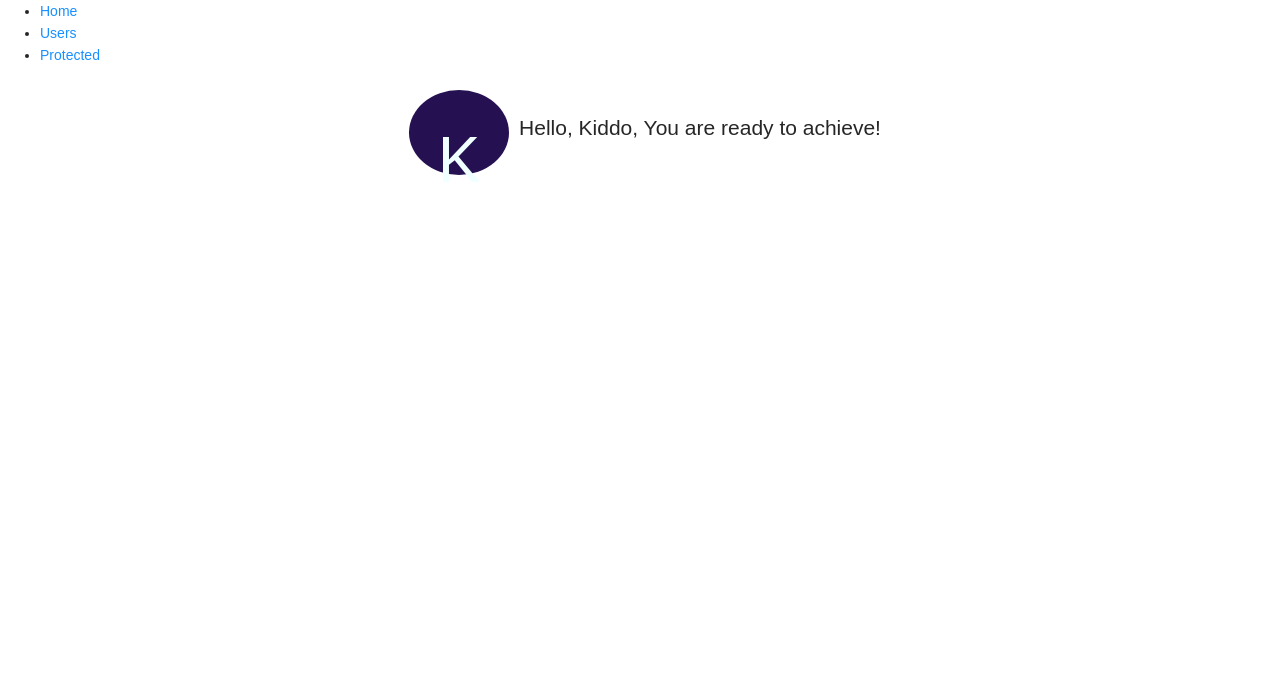
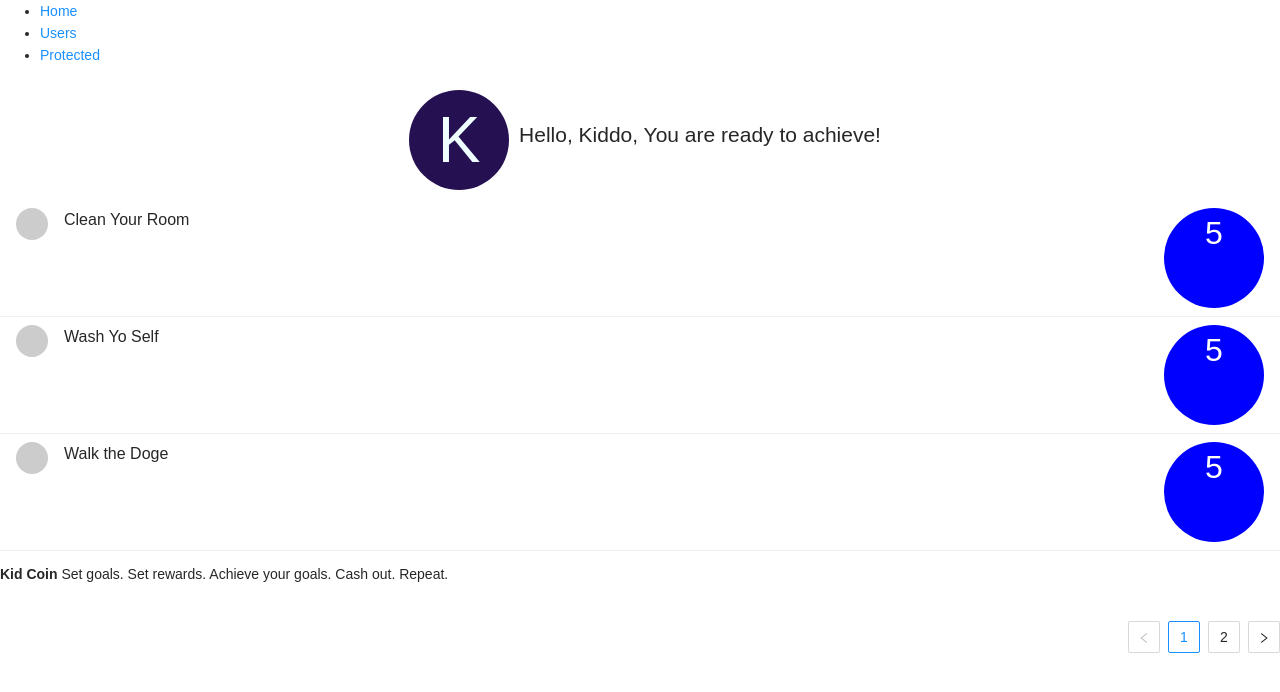
Before and after one commit to Jon-Nutman/kid-bucks-final, a React (Create React App) app in the folder client/: page /child-dashboard in a window 1280 px wide. Shown: the top 692 px of the page. Built offline with nearby package versions, Linux system fonts and the light colour scheme.

Commit message:
goals list started

```diff
--- a/client/src/features/child/ChildDashboardPage.js
+++ b/client/src/features/child/ChildDashboardPage.js
@@ -1,10 +1,12 @@
 import React from 'react'
 import Header from './Header'
+import GoalList from '../commonComponents/GoalList'
 
 export default function ChildDashboardPage() {
     return (
         <>
             <Header />
+            <GoalList />
         </>
     )
 }
--- a/client/src/features/child/Header.css
+++ b/client/src/features/child/Header.css
@@ -9,10 +9,10 @@
 }
 
 .avatar {
-  padding-top: 20px;
+  padding-top: 0px;
   margin: 10px;
   width: 100px;
-  height: 85px;
+  height:100px;
   color: azure;
   background-color: rgb(37, 16, 81);
   border-radius: 50%;
--- /dev/null
+++ b/client/src/features/commonComponents/GoalList.js
@@ -0,0 +1,87 @@
+
+import React from 'react'
+import { useContext } from 'react'
+import { List, Avatar, Space } from 'antd';
+import { store } from './ProviderCommon'
+import styles from './GoalList.module.css'
+
+export default function GoalList(props) {
+  const goals = [{
+    title: 'Clean Your Room',
+    points: 5
+  },
+  {
+    title: 'Wash Yo Self',
+    points: 5,
+  },
+  {
+    title: 'Walk the Doge',
+    points: 5,
+  },
+  {
+    title: 'Complete Asych Homework',
+    points: 5,
+  }
+]
+
+  for (let i = 0; i < 2; i++) {
+    goals.push({
+      href: 'https://ant.design',
+      title: `ant design part ${i}`,
+      avatar: 'https://zos.alipayobjects.com/rmsportal/ODTLcjxAfvqbxHnVXCYX.png',
+      description:
+        'Ant Design, a design language for background applications, is refined by Ant UED Team.',
+      content:
+        'We supply a series of design principles, practical patterns and high quality design resources (Sketch and Axure), to help people create their product prototypes beautifully and efficiently.',
+    });
+  }
+
+  const IconText = ({ icon, text }) => (
+    <Space>
+      {React.createElement(icon)}
+      {text}
+    </Space>
+  );
+
+  return (
+   <List
+    itemLayout="vertical"
+    size="small"
+    pagination={{
+      onChange: page => {
+        console.log(page);
+      },
+      pageSize: 3,
+    }}
+    dataSource={goals}
+    footer={
+      <div>
+        <b>Kid Coin</b> Set goals. Set rewards. Achieve your goals. Cash out. Repeat.
+      </div>
+    }
+    renderItem={item => (
+      <List.Item
+        key={item.title}
+        actions={[
+        //   <IconText icon={StarOutlined} text="156" key="list-vertical-star-o" />,
+        //   <IconText icon={LikeOutlined} text="156" key="list-vertical-like-o" />,
+        //   <IconText icon={MessageOutlined} text="2" key="list-vertical-message" />,
+        ]}
+        extra={
+          <div
+            className={styles.pointGoalAvatar}
+            width={100}
+            alt="points">{goals[0].points}
+            </div>
+        }
+      >
+        <List.Item.Meta
+          avatar={<Avatar src={item.avatar} />}
+          title={<a href={item.href}>{item.title}</a>}
+          description={item.description}
+        />
+        {item.content}
+      </List.Item>
+    )}
+  />)
+    }
--- /dev/null
+++ b/client/src/features/commonComponents/GoalList.module.css
@@ -0,0 +1,10 @@
+.pointGoalAvatar{
+    width: 100px;
+    height: 100px;
+    background-color: blue;
+    color: #FFF;
+    border-radius: 50%;
+    font-size: 32px;
+    text-align: center;
+    text-justify: center;
+}
--- /dev/null
+++ b/client/src/features/commonComponents/ProviderCommon.js
@@ -0,0 +1,71 @@
+import { createContext, useReducer } from "react"
+
+const initialState = { todos: [],trackingTodos: [], count: 0 }
+export const store = createContext(initialState)
+const { Provider } = store
+
+// arr.reduce
+// [1,2,3].reduce((a, b) => a + b, 10) // 16
+const id = () => Math.random().toString() + "-" + Math.random().toString()
+
+function todoReducer(state, action) {
+  console.log(state, action)
+  switch (action.type) {
+    case "ADD_TODO":
+      return {
+        ...state,
+        todos: [...state.todos, { id: id(), description: action.payload }],
+        trackingTodos: [...state.trackingTodos, { id: id(), description: action.payload }],
+        count: state.count + 1,
+      }
+    case "REMOVE_TODO":
+      const todoId = action.payload
+      const newTodos = state.todos.filter((todo) => todo.id !== todoId)
+      return { ...state,
+         todos: newTodos,
+        trackingTodos: newTodos,
+        count: state.count - 1
+     }
+
+    case "CHECKED":
+      const checked = state.todos.map((item) => {
+        if (item.id === action.payload) {
+          const newObj = { ...item, isComplete: !item.isComplete }
+          return newObj
+        }
+        return item
+      })
+      return { ...state,
+        todos: checked,
+        trackingTodos : checked
+    }
+    case "ACTIVE":
+        const activeTodos = [...state.todos.filter((todo) => todo.isComplete !== true),
+        ]
+        return {...state, todos: activeTodos}
+
+    case "COMPLETED":
+      const completedTodos = [
+        ...state.todos.filter((todo) => todo.isComplete == true),
+      ]
+      return { ...state, todos: completedTodos }
+
+    case "ALL":
+        const allTodos = {...state, todos:[...state.trackingTodos] }
+      return allTodos
+    case "CLEAR_COMPLETED":
+        const clearCompleted = [...state.todos.filter((todo) => todo.isComplete !== true),
+        ]
+        return {...state, trackingTodos: clearCompleted, todos: clearCompleted}
+    default:
+      throw new Error()
+  }
+}
+
+const StateProvider = ({ children }) => {
+  // {type: 'ADD_TODO', payload: 'hello'}
+  const [state, dispatch] = useReducer(todoReducer, initialState)
+  return <Provider value={{ state, dispatch }}>{children}</Provider>
+}
+
+export default StateProvider
```
Also changed, not shown: 1 other file (tests, documents, lock files or other folders).
